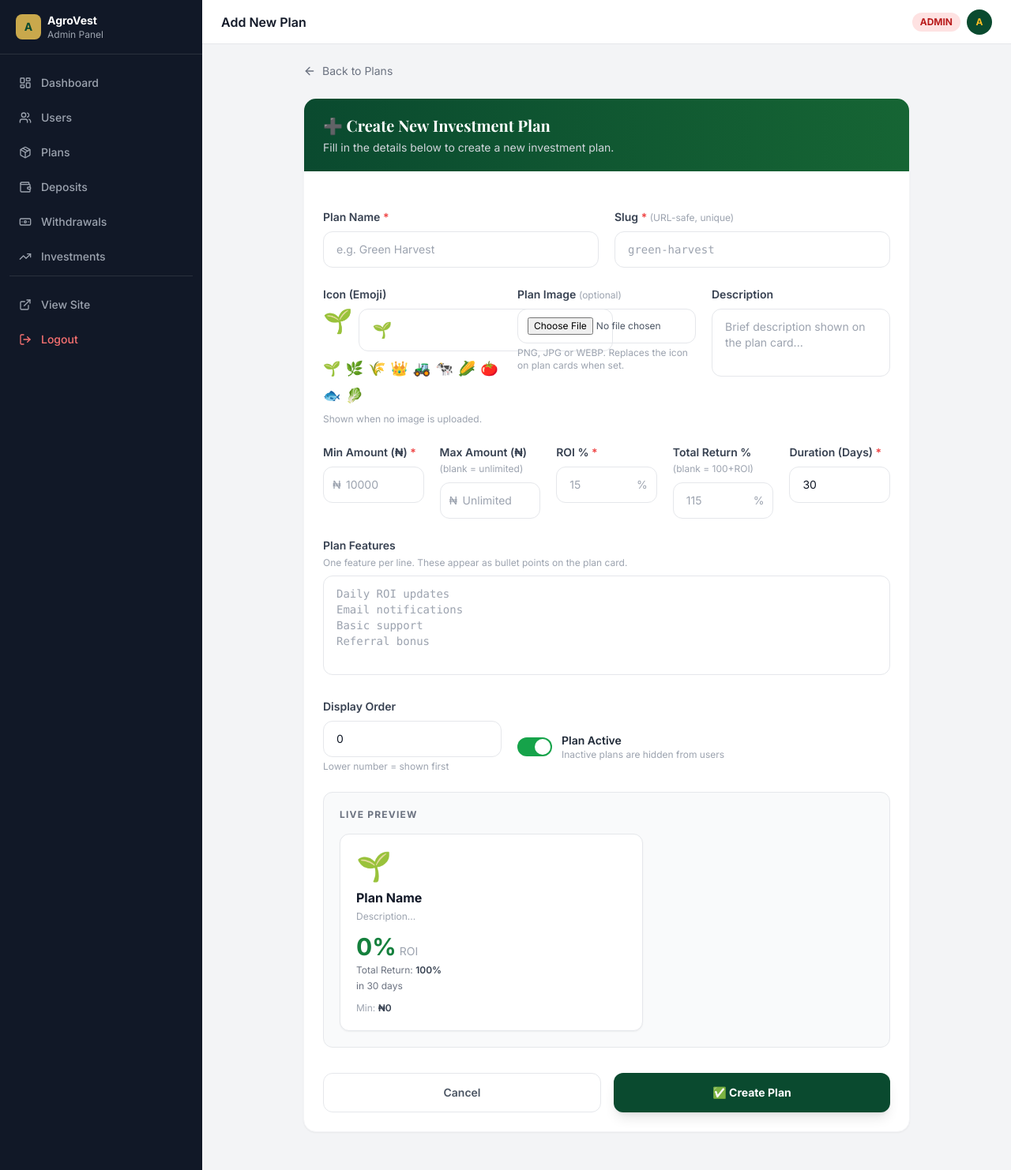
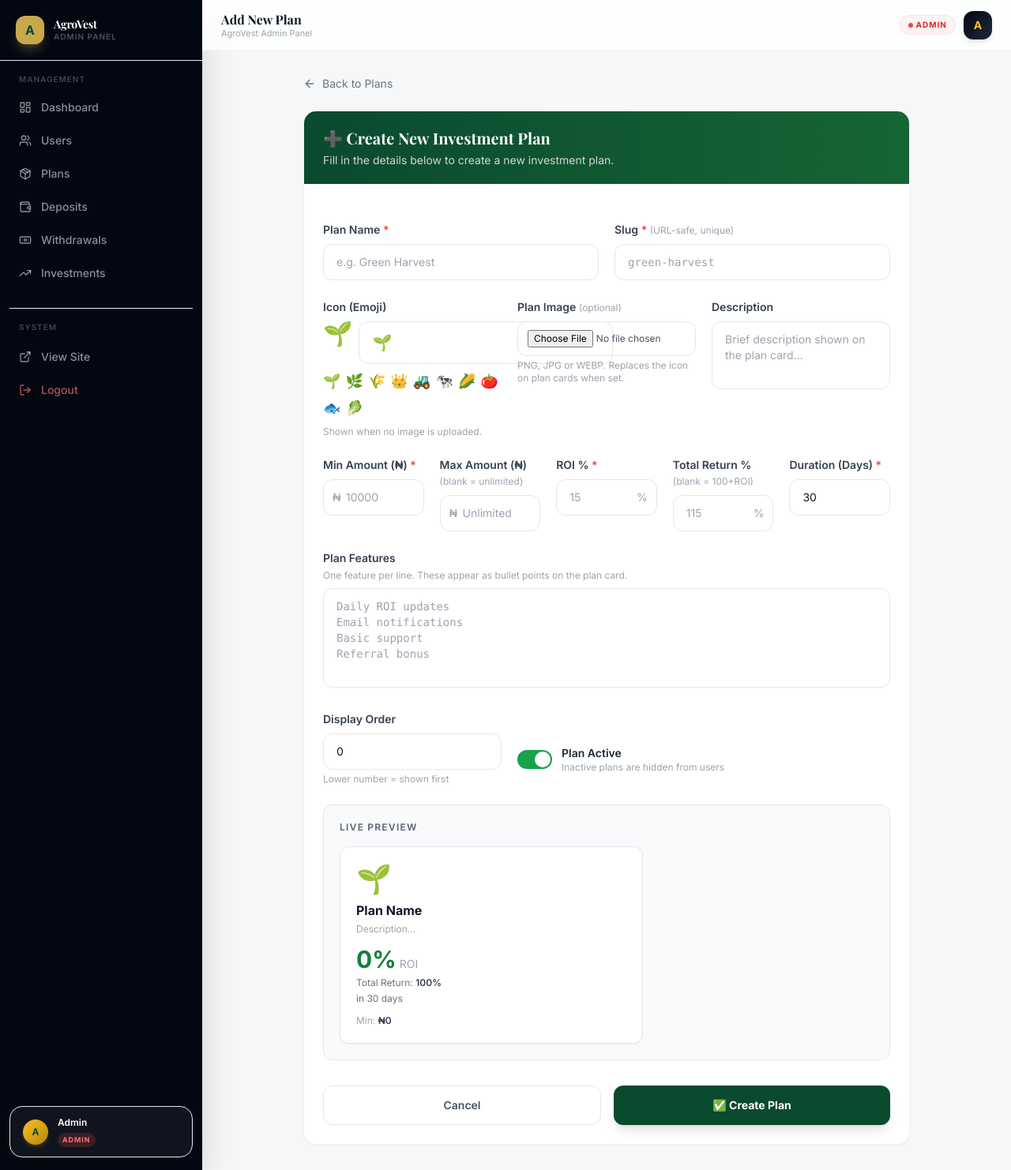
Before and after one commit to Sadik877/agrovest, a Python web app: template templates/admin/plan_form.html in a window 1280 px wide. Shown: the whole page at 79% size. Run offline with Jinja, Linux system fonts and the light colour scheme; the template is opened without the code that fills it, so the values that code supplies are empty; some libraries are stand-ins or nearby versions.

Commit message:
Update base.html

```diff
--- a/templates/admin/base.html
+++ b/templates/admin/base.html
@@ -1,34 +1,35 @@
 {% extends "base.html" %}
 
 {% block body %}
-<div class="flex h-screen bg-gray-100 overflow-hidden">
+<div class="flex h-screen bg-[#F6F7F9] overflow-hidden">
 
   <!-- ── Admin Sidebar ── -->
   <aside id="admin-sidebar"
-    class="fixed inset-y-0 left-0 z-50 w-64 bg-gray-900 flex flex-col
+    class="fixed inset-y-0 left-0 z-50 w-64 bg-gray-950 flex flex-col
            -translate-x-full lg:translate-x-0 lg:static lg:z-auto
-           transition-transform duration-300 ease-in-out">
+           transition-transform duration-300 ease-in-out shadow-2xl">
 
     <!-- Logo -->
-    <div class="px-5 py-4 border-b border-white/10 flex items-center justify-between">
-      <div class="flex items-center gap-2">
-        <div class="w-8 h-8 rounded-lg bg-gold-500 flex items-center justify-center flex-shrink-0">
-          <span class="text-forest-950 font-bold text-sm">A</span>
+    <div class="px-5 py-5 border-b border-white/8 flex items-center justify-between">
+      <div class="flex items-center gap-3">
+        <div class="w-9 h-9 rounded-xl bg-gold-500 flex items-center justify-center flex-shrink-0 shadow-lg shadow-gold-500/30">
+          <span class="text-forest-950 font-black text-base">A</span>
         </div>
         <div>
-          <p class="text-white font-bold text-sm">AgroVest</p>
-          <p class="text-gray-400 text-xs">Admin Panel</p>
+          <p class="text-white font-display font-bold text-sm tracking-tight leading-tight">AgroVest</p>
+          <p class="text-white/30 text-[10px] font-semibold uppercase tracking-widest">Admin Panel</p>
         </div>
       </div>
-      <!-- Close button (mobile only) -->
       <button onclick="closeAdminSidebar()"
-        class="lg:hidden text-gray-400 hover:text-white p-1 rounded-lg hover:bg-white/10 transition-colors">
-        <i data-lucide="x" class="w-5 h-5"></i>
+        class="lg:hidden text-white/30 hover:text-white p-1.5 rounded-lg hover:bg-white/10 transition-colors">
+        <i data-lucide="x" class="w-4 h-4"></i>
       </button>
     </div>
 
     <!-- Nav Links -->
-    <nav class="flex-1 px-3 py-4 overflow-y-auto space-y-1">
+    <nav class="flex-1 px-3 py-4 overflow-y-auto">
+      <p class="text-[10px] text-white/25 uppercase tracking-[0.1em] px-3 pb-2 font-semibold">Management</p>
+      <div class="space-y-0.5">
         {% set admin_links = [
           ('admin_dashboard',  'layout-dashboard', 'Dashboard'),
           ('admin_users',      'users',            'Users'),
@@ -40,58 +41,77 @@
         {% for endpoint, icon, label in admin_links %}
         <a href="{{ url_for(endpoint) }}"
            onclick="closeAdminSidebar()"
-         class="flex items-center gap-3 px-3 py-2.5 rounded-lg text-sm font-medium transition-all
+           class="flex items-center gap-3 px-3 py-2.5 rounded-xl text-sm font-medium transition-all
              {% if request.endpoint == endpoint %}
-             bg-gold-500 text-gray-900
+               bg-gold-500 text-gray-950 shadow-lg shadow-gold-500/20
              {% else %}
-             text-gray-400 hover:bg-white/10 hover:text-white
+               text-white/55 hover:bg-white/8 hover:text-white
              {% endif %}">
           <i data-lucide="{{ icon }}" class="w-4 h-4 flex-shrink-0"></i>
           {{ label }}
         </a>
         {% endfor %}
+      </div>
 
-      <div class="pt-4 border-t border-white/10 space-y-1">
+      <div class="mt-6 pt-4 border-t border-white/8 space-y-0.5">
+        <p class="text-[10px] text-white/25 uppercase tracking-[0.1em] px-3 pb-2 font-semibold">System</p>
         <a href="{{ url_for('index') }}"
-           class="flex items-center gap-3 px-3 py-2.5 rounded-lg text-sm font-medium
-                  text-gray-400 hover:bg-white/10 hover:text-white transition-all">
-          <i data-lucide="external-link" class="w-4 h-4"></i> View Site
+           class="flex items-center gap-3 px-3 py-2.5 rounded-xl text-sm font-medium
+                  text-white/55 hover:bg-white/8 hover:text-white transition-all">
+          <i data-lucide="external-link" class="w-4 h-4 flex-shrink-0"></i> View Site
         </a>
         <a href="{{ url_for('logout') }}"
-           class="flex items-center gap-3 px-3 py-2.5 rounded-lg text-sm font-medium
-                  text-red-400 hover:bg-red-500/10 hover:text-red-300 transition-all">
-          <i data-lucide="log-out" class="w-4 h-4"></i> Logout
+           class="flex items-center gap-3 px-3 py-2.5 rounded-xl text-sm font-medium
+                  text-red-400/70 hover:bg-red-500/10 hover:text-red-300 transition-all">
+          <i data-lucide="log-out" class="w-4 h-4 flex-shrink-0"></i> Logout
         </a>
       </div>
     </nav>
+
+    <!-- Admin user chip -->
+    <div class="px-3 pb-4 pt-2">
+      <div class="flex items-center gap-3 bg-white/5 border border-white/8 rounded-2xl px-4 py-3">
+        <div class="w-8 h-8 rounded-full bg-gradient-to-br from-gold-400 to-gold-600 flex items-center justify-center flex-shrink-0 shadow-md shadow-gold-500/20">
+          <span class="text-forest-950 font-black text-xs">{{ current_user.full_name[0] if current_user else 'A' }}</span>
+        </div>
+        <div class="min-w-0">
+          <p class="text-white text-xs font-semibold truncate leading-tight">{{ current_user.full_name if current_user else 'Admin' }}</p>
+          <span class="inline-block bg-red-500/20 text-red-400 text-[9px] font-bold uppercase tracking-widest px-1.5 py-0.5 rounded-full mt-0.5">Admin</span>
+        </div>
+      </div>
+    </div>
   </aside>
 
   <!-- Dark overlay (mobile only) -->
   <div id="admin-overlay"
        onclick="closeAdminSidebar()"
-       class="fixed inset-0 bg-black/60 z-40 lg:hidden hidden transition-opacity duration-300">
+       class="fixed inset-0 bg-black/60 backdrop-blur-sm z-40 lg:hidden hidden transition-opacity duration-300">
   </div>
 
   <!-- ── Main Content ── -->
   <div class="flex-1 flex flex-col overflow-hidden min-w-0">
 
     <!-- Top Header -->
-    <header class="bg-white border-b border-gray-200 px-4 sm:px-6 h-14 flex items-center justify-between flex-shrink-0">
+    <header class="bg-white/80 backdrop-blur-md border-b border-gray-100 px-4 sm:px-6 h-16 flex items-center justify-between flex-shrink-0 sticky top-0 z-30">
       <div class="flex items-center gap-3">
-        <!-- Hamburger (mobile only) -->
         <button onclick="openAdminSidebar()"
-          class="lg:hidden text-gray-500 hover:text-gray-800 p-1.5 rounded-lg hover:bg-gray-100 transition-colors">
-          <i data-lucide="menu" class="w-5 h-5"></i>
+          class="lg:hidden w-9 h-9 rounded-xl bg-gray-100 hover:bg-gray-200 flex items-center justify-center text-gray-600 transition-colors">
+          <i data-lucide="menu" class="w-4 h-4"></i>
         </button>
-        <h1 class="font-semibold text-gray-900 text-sm sm:text-base truncate">
+        <div>
+          <h1 class="font-display font-bold text-gray-900 text-base leading-tight truncate">
             {% block admin_title %}Admin Dashboard{% endblock %}
           </h1>
+          <p class="text-[11px] text-gray-400 leading-none mt-0.5">AgroVest Admin Panel</p>
+        </div>
       </div>
 
-      <div class="flex items-center gap-2 flex-shrink-0">
-        <span class="bg-red-100 text-red-700 text-xs font-bold px-2.5 py-1 rounded-full hidden sm:inline">ADMIN</span>
-        <div class="w-8 h-8 rounded-full bg-forest-950 flex items-center justify-center">
-          <span class="text-gold-400 font-bold text-xs">
+      <div class="flex items-center gap-2.5 flex-shrink-0">
+        <span class="bg-red-50 text-red-600 text-[10px] font-black px-2.5 py-1 rounded-full uppercase tracking-widest border border-red-100 hidden sm:inline-flex items-center gap-1">
+          <span class="w-1.5 h-1.5 rounded-full bg-red-500 inline-block"></span> Admin
+        </span>
+        <div class="w-9 h-9 rounded-xl bg-gradient-to-br from-gray-950 to-gray-800 flex items-center justify-center shadow-md">
+          <span class="text-gold-400 font-black text-sm">
             {{ current_user.full_name[0] if current_user else 'A' }}
           </span>
         </div>
@@ -99,7 +119,7 @@
     </header>
 
     <!-- Page Content -->
-    <main class="flex-1 overflow-y-auto p-4 sm:p-6">
+    <main class="flex-1 overflow-y-auto p-4 sm:p-6 lg:p-8">
       {% block admin_content %}{% endblock %}
     </main>
   </div>
@@ -109,7 +129,7 @@
   function openAdminSidebar() {
     document.getElementById('admin-sidebar').classList.remove('-translate-x-full');
     document.getElementById('admin-overlay').classList.remove('hidden');
-    document.body.style.overflow = 'hidden'; // prevent background scroll
+    document.body.style.overflow = 'hidden';
   }
 
   function closeAdminSidebar() {
@@ -118,7 +138,6 @@
     document.body.style.overflow = '';
   }
 
-  // Close on Escape key
   document.addEventListener('keydown', (e) => {
     if (e.key === 'Escape') closeAdminSidebar();
   });
```
Lines whose indentation alone changed are shown as unchanged.
